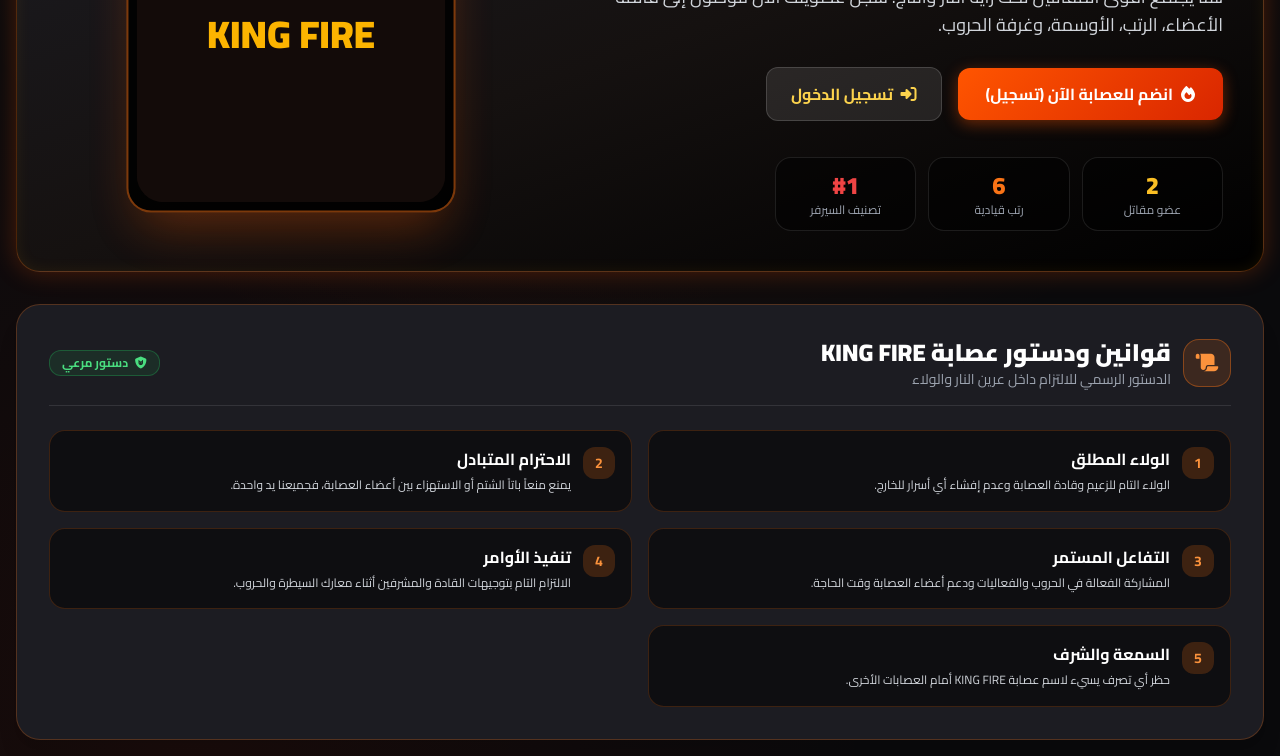
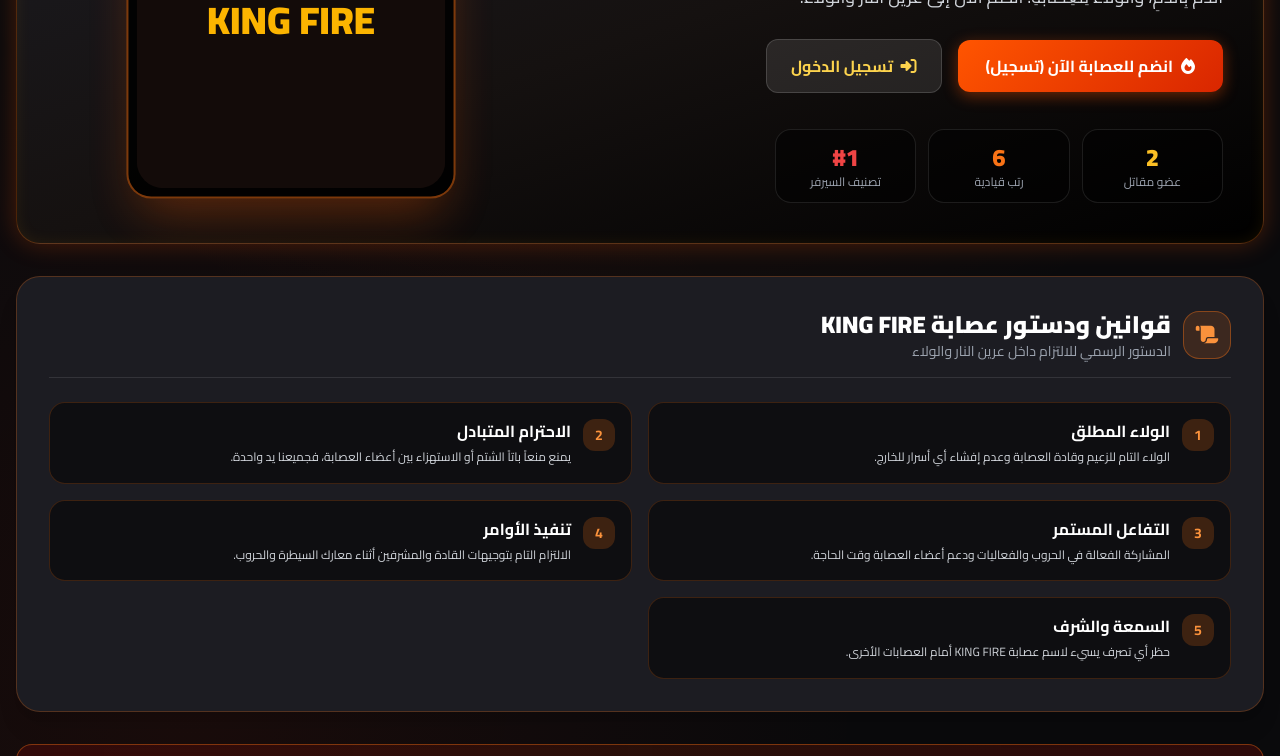
Before and after one commit to kingfiregang/f.k, a plain HTML site: page index.html in a window 1280 px wide. Shown: the part 344-1100 px from the top of the page. Drawn offline with nearby package versions, Linux system fonts and the light colour scheme.

Commit message:
Update index.html

```diff
--- a/index.html
+++ b/index.html
@@ -197,7 +197,7 @@
                             أهلاً بك في عرين <span class="fire-text-gradient">KING FIRE</span>
                         </h2>
                         <p class="text-gray-300 text-base sm:text-lg leading-relaxed max-w-2xl mx-auto lg:mx-0">
-                            هنا يجتمع أقوى المقاتلين تحت راية النار والتاج. سجل عضويتك الآن للوصول إلى قائمة الأعضاء، الرتب، الأوسمة، وغرفة الحروب.
+                            الدَّمُ بِالدَّمِ، وَالوَلَاءُ لِلْعِصَابَةِ. انضم الآن إلى عرين النار والولاء.
                         </p>
 
                         <div id="hero-cta-area" class="pt-2 flex flex-wrap items-center justify-center lg:justify-start gap-4">
@@ -243,9 +243,6 @@
                             <p class="text-sm text-gray-400">الدستور الرسمي للالتزام داخل عرين النار والولاء</p>
                         </div>
                     </div>
-                    <span class="px-3 py-1 rounded-xl bg-green-500/10 border border-green-500/30 text-green-400 text-xs font-bold">
-                        <i class="fa-solid fa-shield-cat ml-1"></i> دستور مرعي
-                    </span>
                 </div>
                 <div id="rules-list-container" class="grid grid-cols-1 md:grid-cols-2 gap-4"></div>
             </div>
```
